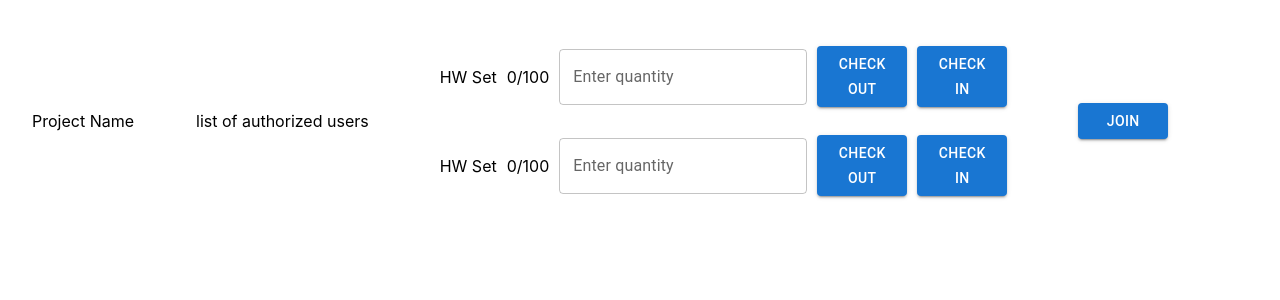
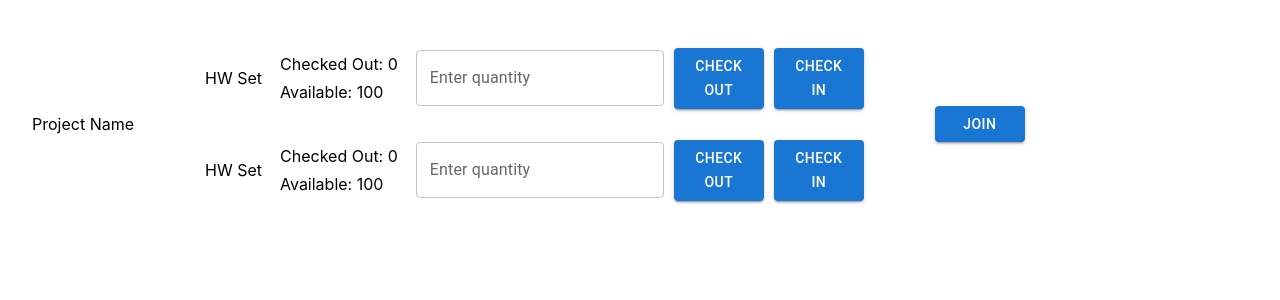
Before and after one commit to singrongchiu/17485_SnackAttack, a React (Create React App) app in the folder react-frontend/: page /Project in a window 1280 px wide. Shown: the top 300 px of the page. Built offline with nearby package versions, Linux system fonts and the light colour scheme.

Commit message:
added capacity and fixed availability counter

```diff
--- a/react-frontend/src/components/HWSet.css
+++ b/react-frontend/src/components/HWSet.css
@@ -6,7 +6,3 @@
     padding-bottom: 5px;
     border-spacing: 8px;
 }
-
-.amount{
-    max-width: 80px;
-}
--- a/react-frontend/src/components/HWSet.js
+++ b/react-frontend/src/components/HWSet.js
@@ -5,7 +5,7 @@ import "./HWSet.css"
 
 export default function HWSet(props) {
     var [qty, setQty] = useState(0)
-    var [available, setAvailable] = useState(100)
+    var [available, setAvailable] = useState(props.capacity)
     var [entered, setEntered] = useState(0)
 
     const handleChange = (event) => {
@@ -29,9 +29,9 @@ export default function HWSet(props) {
         var action = url.split("/")
         action = action[3]
 
-        if (action == "checkout"){
+        if (action === "checkout"){
             alert(responseJson["count"] + " hardware checked out")
-        }else if (action == "checkin"){
+        }else if (action === "checkin"){
             alert(responseJson["count"] + " hardware checked in")
         }
     }
@@ -44,7 +44,9 @@ export default function HWSet(props) {
             count = available
             checkedOut = available - qty
         }
+
         setQty(count)
+        setAvailable(props.capacity - count)
         event.preventDefault();
         var url = "http://127.0.0.1/checkout/" + props.projectId + "/" + checkedOut
         myAsyncFunction(url)
@@ -59,6 +61,7 @@ export default function HWSet(props) {
             checkedIn = qty
         }
         setQty(count)
+        setAvailable(props.capacity - count)
         event.preventDefault();
         var url = "http://127.0.0.1/checkin/" + props.projectId + "/" + checkedIn
         myAsyncFunction(url, " hardware checked in.")
@@ -71,7 +74,8 @@ export default function HWSet(props) {
                     HW Set {props.number}
                 </td>
                 <td className='amount'>
-                    {qty}/{available}
+                    <tr>Checked Out: {qty}</tr>
+                    <tr>Available: {available}</tr>
                 </td>
                 <td>
                     <TextField id="outlined-basic" label="Enter quantity" variant="outlined" onChange={handleChange}/>
--- a/react-frontend/src/components/Project.js
+++ b/react-frontend/src/components/Project.js
@@ -5,6 +5,7 @@ import HWSet from './HWSet';
 
 export default function Project (props) {
     var [status, setStatus] = useState("Join")
+    const [capacity, setCapacity] = useState(100)
 
     let myAsyncFunction = async (url) => {
         const response = await fetch(url)
@@ -14,9 +15,9 @@ export default function Project (props) {
         var action = url.split("/")
         action = action[3]
 
-        if(action == "joinproject"){
+        if(action === "joinproject"){
             alert("Joined " + responseJson["id"])
-        }else if (action == "leaveproject"){
+        }else if (action === "leaveproject"){
             alert("Left " + responseJson["id"])
         }
     }
@@ -40,10 +41,9 @@ export default function Project (props) {
         <table>
             <tr>
                 <td className='projectTD'>Project Name {props.projectId}</td>
-                <td className='projectTD'>list of authorized users</td>
                 <td className='projectTD'>
-                    <HWSet projectId={props.projectId} hwSetID={1}/>
-                    <HWSet projectId={props.projectId} hwSetID={2}/>
+                    <HWSet projectId={props.projectId} hwSetID={1} capacity={capacity}/>
+                    <HWSet projectId={props.projectId} hwSetID={2} capacity={capacity}/>
                 </td>
                 <td className='projectTD'>
                     <Button variant="contained" onClick={handleChange}>{status}</Button>
```
Also changed, not shown: react-frontend/src/components/Projects.js (+6 -4 lines).
